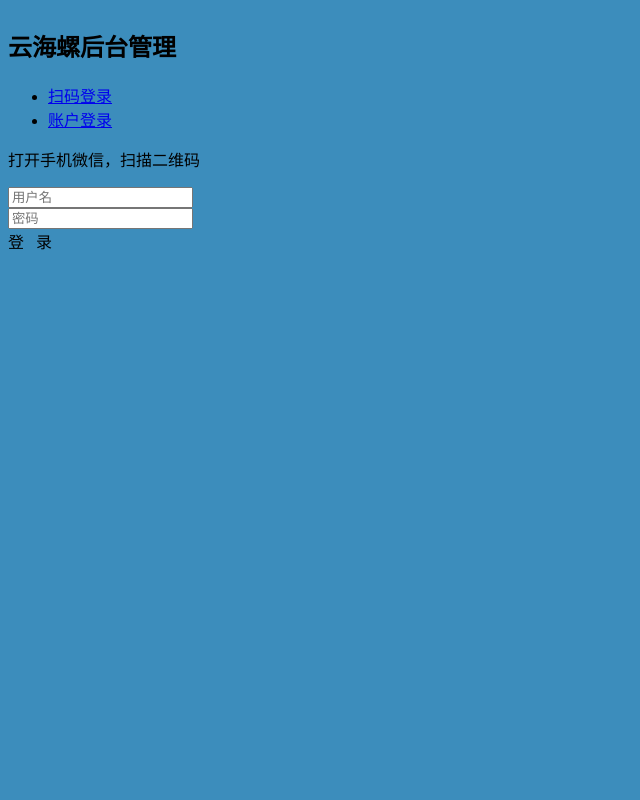
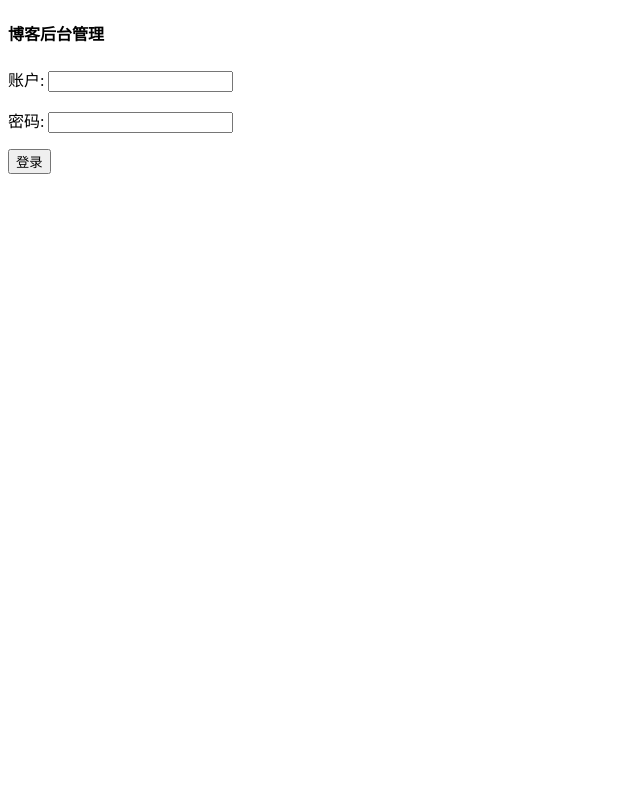
Before and after one commit to Skura23/php2017, a PHP site: page /view/admin/login.html in a window 1280 px wide. Shown: the whole page, without its empty margins (0-640 px from the left). Run offline with PHP 8.4, Linux system fonts and the light colour scheme.

Commit message:
blog login page

```diff
--- a/php-blog/art.php
+++ b/php-blog/art.php
@@ -12,7 +12,7 @@ if(!is_numeric($art_id) || !mGetRow($sql)){
 }
 
 //查询文章
-$sql = "select title,content,pubtime,comm,art_id,cat.catname,cat.cat_id from art inner join cat on art.cat_id=cat.cat_id where art.art_id=$art_id";
+$sql = "select title,content,pubtime,comm,art_id,pic,cat.catname,cat.cat_id from art inner join cat on art.cat_id=cat.cat_id where art.art_id=$art_id";
 $art = mGetRow($sql);
 /*var_dump($art);*/
 
--- a/php-blog/artlist.php
+++ b/php-blog/artlist.php
@@ -2,6 +2,10 @@
 
 require('./lib/init.php');
 
+if (!checkCookie()) {
+	# code...
+	header('Location: login.php');
+}
 
 $sql = "select * from art";
 mGetAll($sql);
--- a/php-blog/lib/init.php
+++ b/php-blog/lib/init.php
@@ -8,5 +8,8 @@ echo __LINE__, '<br>';*/
 require(ROOT.'/lib/mysql.php');
 require(ROOT.'/lib/func.php');
 
+$_GET = _addslashes($_GET);
+$_POST = _addslashes($_POST);
+$_COOKIE = _addslashes($_COOKIE);
 
  ?>
--- /dev/null
+++ b/php-blog/logout.php
@@ -0,0 +1,6 @@
+<?php
+
+setcookie('name',null,0);
+header('Location: login.php');
+
+ ?>
--- a/php-blog/view/admin/login.html
+++ b/php-blog/view/admin/login.html
@@ -1,49 +1,15 @@
 <!DOCTYPE html>
-<html  style="background: #3c8dbc;">
+<html lang="en">
 <head>
-    <meta charset="utf-8">
-    <meta http-equiv="X-UA-Compatible" content="IE=edge">
-    <title>文档系统</title>
-    <meta content="width=device-width, initial-scale=1, maximum-scale=1, user-scalable=no" name="viewport">
-
-    <include file="Public:import"/>
+	<meta charset="UTF-8">
+	<title>登录</title>
 </head>
-<body class="hold-transition skin-blue sidebar-mini" style="height:100%">
-<div style="position:fixed;height:100%;width:100%" class="login">
-	<div class="login-box re">
-		<h2>云海螺后台管理</h2>
-		<div class="inner-box mt1">
-			<ul id="myTabs" class="ov">
-				<li class="active"><a href="#weixin" data-toggle="tab">扫码登录</a></li>
-				<li> <a href="#login" data-toggle="tab">账户登录</a></li>
-			</ul>
-			<div class="tab-content">
-				<div id="weixin" class="tab-pane active fade in">
-					<div class="code-pic">
-
-					</div>
-					<p>打开手机微信，扫描二维码</p>
-				</div>
-				<div id="login" class="tab-pane fade">
-					<div class="l-wra">
-						<div class="input-group mt1">
-	            <span class="input-group-addon"><i class="fa fa-user"></i></span>
-	            <input type="email" class="form-control" placeholder="用户名">
-	          </div>
-	          <div class="input-group inp2">
-	            <span class="input-group-addon"><i class="fa fa-lock"></i></span>
-	            <input type="email" class="form-control" placeholder="密码">
-	          </div>
-	          <div class="btn btn-primary ct mt1">登&nbsp;&nbsp;&nbsp;录</div>
-	        </div>
-				</div>
-			</div>
-		</div>
-	</div>
-</div>
-
-<script>
-
-</script>
+<body>
+	<h4>博客后台管理</h4>
+	<form action="" method="post">
+	<p>账户: <input type="text" name="name"></p>
+	<p>密码: <input type="password" name="password"></p>
+	<p><button type="submit">登录</button></p>
+	</form>
 </body>
 </html>
--- a/php-blog/view/admin/public_side.html
+++ b/php-blog/view/admin/public_side.html
@@ -11,6 +11,6 @@
 </ul>
 <h4>个人中心</h4>
 <ul>
-	<li><a href="">文章管理</a></li>
-	<li><a href="">发布文章</a></li>
+	<li><a href="">修改密码</a></li>
+	<li><a href="logout.php">退出登录</a></li>
 </ul>
```
Also changed, not shown: php-blog/lib/func.php (+10 -1 lines), php-blog/lib/mysql.php (+18 -1 lines), php-blog/login.php (added, +35 -0 lines), php-blog/test/cookietest.php (added, +9 -0 lines), php-blog/test/cookietest1.php (added, +5 -0 lines), php-blog/upload/2017/07/13/s5RzyQ.jpg (deleted), 4 other files.
